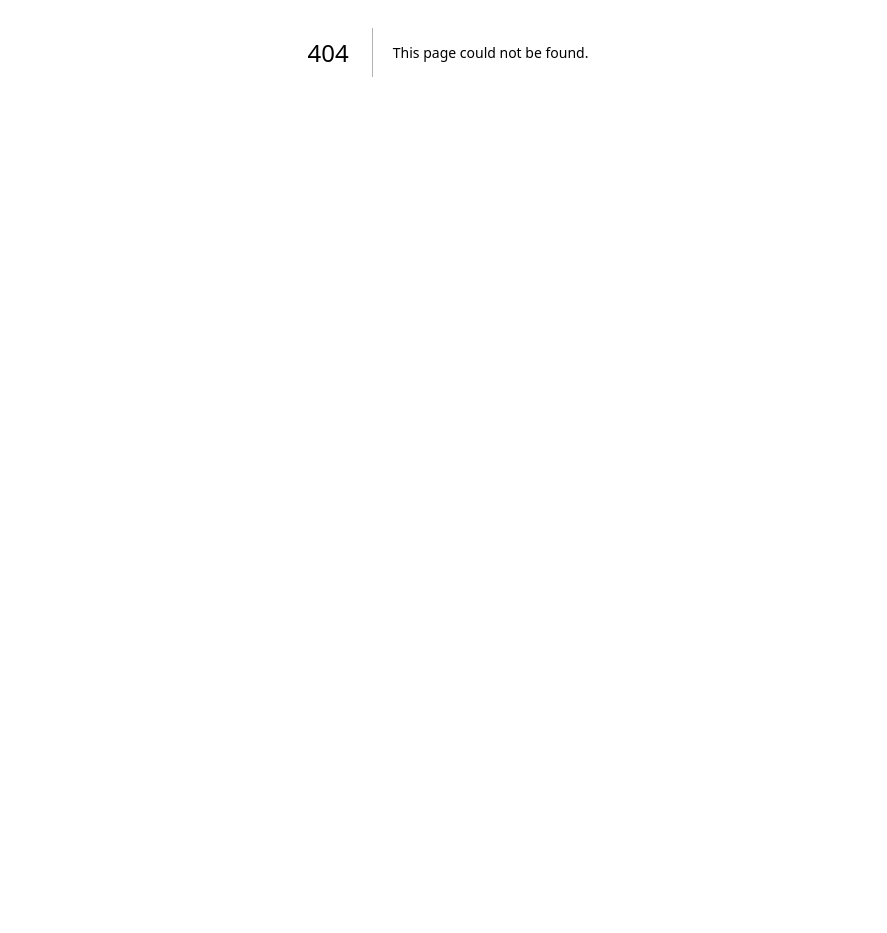
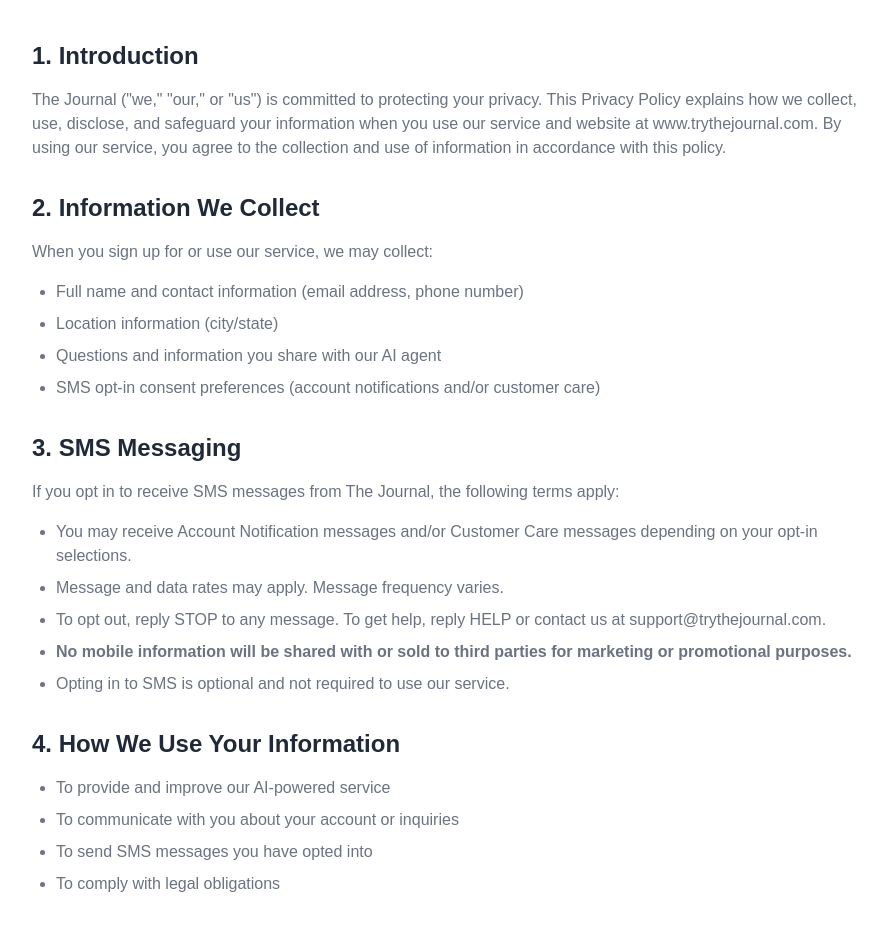
Before and after one commit to Textingman/pushnami-trythejournal, a Next.js app: page /privacy in a window 1280 px wide. Before the commit this address had no page. Shown: the part 348-1281 px from the top of the page, without its empty margins (192-1079 px from the left). Before the commit the page ends 800 px from the top, so only its background shows below. Built offline with nearby package versions, Linux system fonts and the light colour scheme.

Commit message:
Initial site setup: The Journal

```diff
--- /dev/null
+++ b/app/privacy/page.tsx
@@ -0,0 +1,59 @@
+import Link from 'next/link';
+import Navbar from '../components/Navbar';
+import Footer from '../components/Footer';
+
+export default function PrivacyPage() {
+  return (
+    <div className="min-h-screen" style={{ backgroundColor: '#FFFFFF' }}>
+      <Navbar />
+      <section className="py-12" style={{ backgroundColor: '#F5F7FA' }}>
+        <div className="max-w-4xl mx-auto px-4 sm:px-6 lg:px-8">
+          <h1 className="text-4xl font-extrabold mb-4" style={{ color: '#1F2937' }}>Privacy Policy</h1>
+          <p className="text-lg" style={{ color: '#6B7280' }}>Last Updated: July 22, 2026</p>
+        </div>
+      </section>
+      <section className="max-w-4xl mx-auto px-4 sm:px-6 lg:px-8 py-12">
+        <div className="prose prose-lg max-w-none">
+          <h2 className="text-2xl font-bold mt-8 mb-4" style={{ color: '#1F2937' }}>1. Introduction</h2>
+          <p className="mb-6" style={{ color: '#6B7280' }}>
+            The Journal ("we," "our," or "us") is committed to protecting your privacy. This Privacy Policy explains how we collect, use, disclose, and safeguard your information when you use our service and website at www.trythejournal.com. By using our service, you agree to the collection and use of information in accordance with this policy.
+          </p>
+          <h2 className="text-2xl font-bold mt-8 mb-4" style={{ color: '#1F2937' }}>2. Information We Collect</h2>
+          <p className="mb-4" style={{ color: '#6B7280' }}>When you sign up for or use our service, we may collect:</p>
+          <ul className="list-disc pl-6 mb-6 space-y-2" style={{ color: '#6B7280' }}>
+            <li>Full name and contact information (email address, phone number)</li>
+            <li>Location information (city/state)</li>
+            <li>Questions and information you share with our AI agent</li>
+            <li>SMS opt-in consent preferences (account notifications and/or customer care)</li>
+          </ul>
+          <h2 className="text-2xl font-bold mt-8 mb-4" style={{ color: '#1F2937' }}>3. SMS Messaging</h2>
+          <p className="mb-4" style={{ color: '#6B7280' }}>
+            If you opt in to receive SMS messages from The Journal, the following terms apply:
+          </p>
+          <ul className="list-disc pl-6 mb-6 space-y-2" style={{ color: '#6B7280' }}>
+            <li>You may receive Account Notification messages and/or Customer Care messages depending on your opt-in selections.</li>
+            <li>Message and data rates may apply. Message frequency varies.</li>
+            <li>To opt out, reply STOP to any message. To get help, reply HELP or contact us at support@trythejournal.com.</li>
+            <li><strong>No mobile information will be shared with or sold to third parties for marketing or promotional purposes.</strong></li>
+            <li>Opting in to SMS is optional and not required to use our service.</li>
+          </ul>
+          <h2 className="text-2xl font-bold mt-8 mb-4" style={{ color: '#1F2937' }}>4. How We Use Your Information</h2>
+          <ul className="list-disc pl-6 mb-6 space-y-2" style={{ color: '#6B7280' }}>
+            <li>To provide and improve our AI-powered service</li>
+            <li>To communicate with you about your account or inquiries</li>
+            <li>To send SMS messages you have opted into</li>
+            <li>To comply with legal obligations</li>
+          </ul>
+          <h2 className="text-2xl font-bold mt-8 mb-4" style={{ color: '#1F2937' }}>5. Contact Us</h2>
+          <p className="mb-6" style={{ color: '#6B7280' }}>
+            If you have questions about this Privacy Policy, please contact us at:<br />
+            The Journal<br />
+            8 The Green, Ste A, Dover, DE 19901<br />
+            Email: <a href="mailto:support@trythejournal.com" style={{ color: '#0F766E' }}>support@trythejournal.com</a>
+          </p>
+        </div>
+      </section>
+      <Footer />
+    </div>
+  );
+}
```
